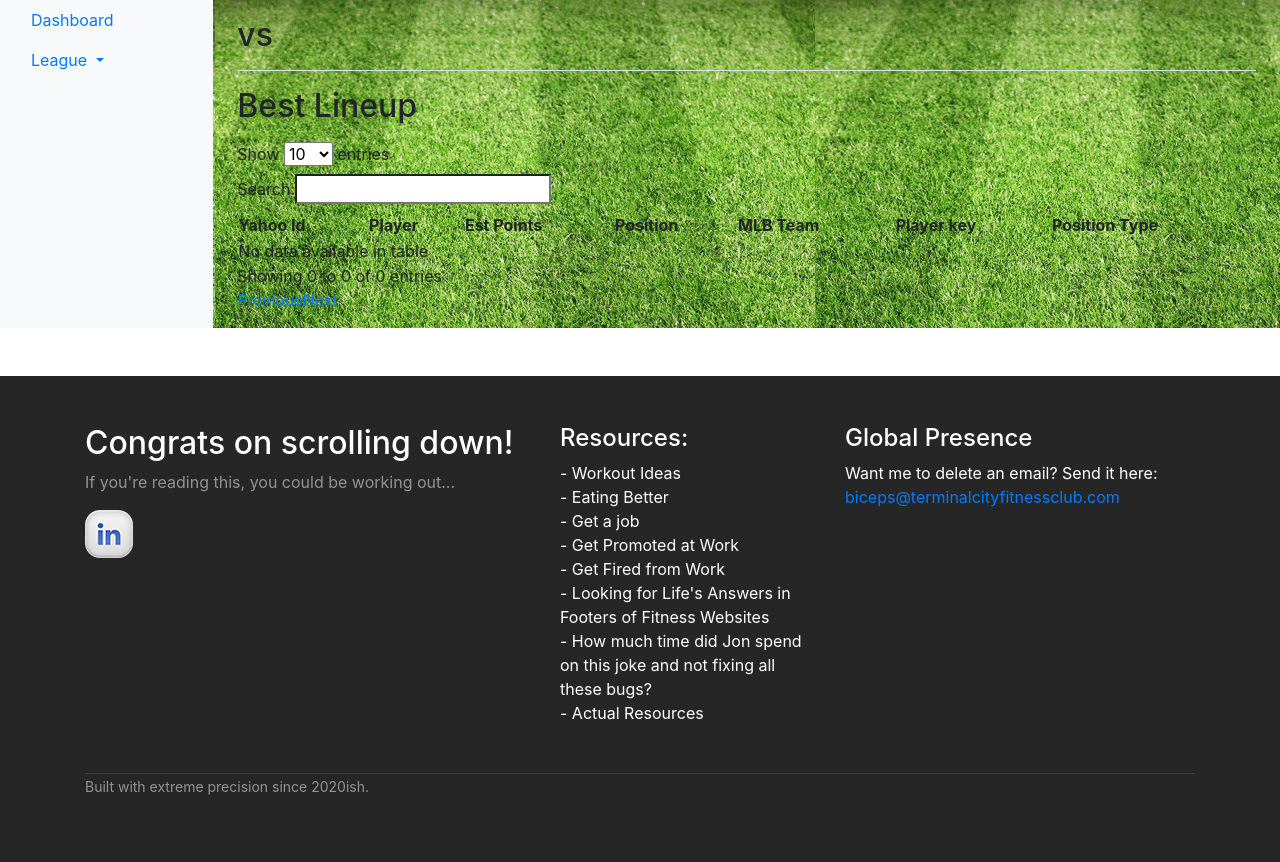
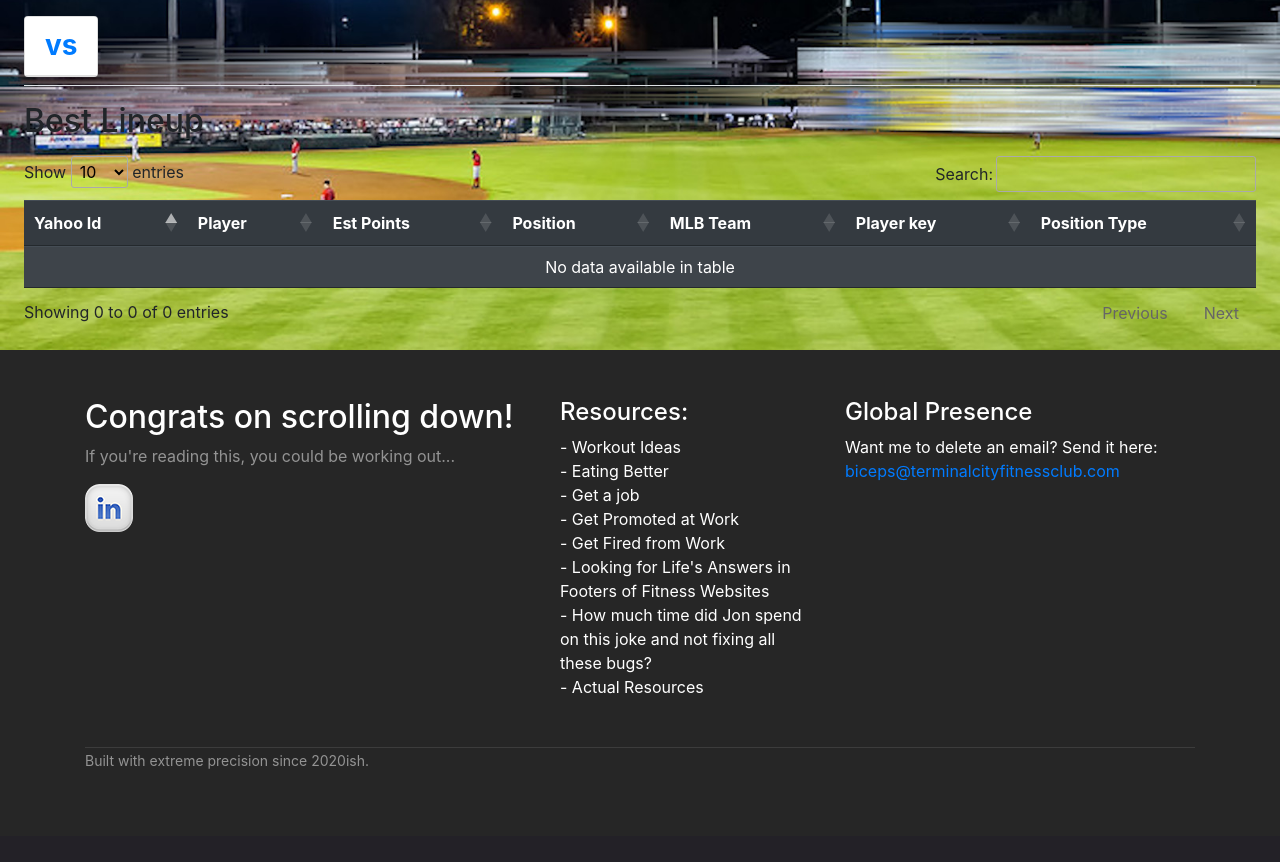
Before and after one commit to ChadShoeby/baseballBot, a Django app: template baseballBot/frontoffice/templates/frontoffice/best_lineup.html in a window 1280 px wide. Shown: the part 40-902 px from the top of the page. After the commit the page ends 809 px from the top, so only its background shows below. Run offline with Django 3.2, Linux system fonts and the light colour scheme; the template is opened without the code that fills it, so the values that code supplies are empty; parts of the project's set-up code (start-up, migrations or seed data) failed here and were passed over; some libraries are stand-ins or nearby versions.

Commit message:
Cleaned up styling of index, league and free agent templates. Added some datatables that work with bootstrap 4

```diff
--- a/baseballBot/frontoffice/templates/frontoffice/playerTable.html
+++ b/baseballBot/frontoffice/templates/frontoffice/playerTable.html
@@ -1,4 +1,4 @@
-<table id="playerTable{% if team %}_team_{{ team.id }}{% endif %}" class="display" style="width:100%">
+<table id="playerTable{% if team %}_team_{{ team.id }}{% endif %}" class="table table-striped table-dark table-hover" style="width:100%">
     <thead>
         <tr>
             <th>Yahoo Id</th>
--- a/baseballBot/templates/base.html
+++ b/baseballBot/templates/base.html
@@ -18,18 +18,21 @@
 
     <link href="{% static "baseballBot/css/base.css" %}" rel="stylesheet">
     <link href="//maxcdn.bootstrapcdn.com/font-awesome/4.1.0/css/font-awesome.min.css" rel="stylesheet">
+    <link rel="stylesheet" type="text/css" href="https://cdn.datatables.net/v/bs4-4.1.1/dt-1.10.21/datatables.min.css"/>
 {#     <link href="//cdn.datatables.net/1.10.21/css/jquery.dataTables.min.css" rel="stylesheet"> #}
 
     <title>{% block title %}Baseball Bot{% endblock %}</title>
     <style>
 main{
-background-image: url({% static "baseballBot/img/grass.jpg" %});
-background-repeat: repeat;
-/*background-size: cover;
-background-repeat: no-repeat;*/
-/*background-position: center center;   */
-/*height: 100%;*/
-/*width:100%;*/
+/*background-image: url({% static "baseballBot/img/feild_main.jpg" %});
+background-repeat: repeat;*/
+/*background-image: url({% static "baseballBot/img/stadium_background.png" %});*/
+background-image: url({% static "baseballBot/img/stadium_lights_wind_main.jpg" %});
+background-size: cover;
+background-repeat: no-repeat;
+background-position: center center;
+height: 100%;
+width:100%;
 }
     </style>
     {% block extra_css %}{% endblock %}
@@ -38,6 +41,7 @@ background-repeat: no-repeat;*/
 
 {% block body %}
     <body>
+
     <nav class="navbar navbar-dark sticky-top bg-dark flex-row-md-nowrap p-0">
       <a class="navbar-brand col-sm-3 col-md-2 mr-0" href="{% url "home" %}">
         BaseballBot
@@ -67,12 +71,13 @@ background-repeat: no-repeat;*/
 
 
 
+
     {% block body_content %}
         <div class="container-fluid">
             <div class="row">
 
                 {# put side navbar here #}
-                {% include "sideNav.html" %}
+                {# {% include "sideNav.html" %}    #}
 
                 {% if messages %}
                 <div id="messages">
@@ -87,10 +92,16 @@ background-repeat: no-repeat;*/
                 </div>
                 {% endif %}
 
-                <main role="main" class="col-md-9 ml-sm-auto col-lg-10 pt-3 px-4">
-                    <div class="d-flex justify-content-between flex-wrap flex-md-nowrap align-items-center pb-2 mb-3 border-bottom">
-                        <h1 class="h2">{% block dashboardTitle %}{% endblock %}</h1>
-                        <div class="font-weight-bold">{% block managerTitle %}{% endblock %}</div>
+                <main role="main" class="ml-sm-auto pt-3 px-4">
+                  <div class="d-flex justify-content-between flex-wrap flex-md-nowrap align-items-center pb-2 mb-3 border-bottom">
+
+                  <div class="card">
+                    <div class="card-header" style="background-color: #fff;">
+                      <h3 class="m-0 font-weight-bold text-primary">
+                        {% block dashboardTitle %}{% endblock %}
+                      </h3>
+                    </div>
+                  </div>
                     </div>
 
                 {% block dashboardBody %}{% endblock %}
@@ -107,7 +118,8 @@ background-repeat: no-repeat;*/
     {# {% endblock %} #}
 
     {% block javascript %}{% endblock %}
-    <script type="text/javascript" language="javascript" src="https://cdn.datatables.net/1.10.21/js/jquery.dataTables.min.js"></script>
+    {#} <script type="text/javascript" language="javascript" src="https://cdn.datatables.net/1.10.21/js/jquery.dataTables.min.js"></script>#}
+    <script type="text/javascript" src="https://cdn.datatables.net/v/bs4-4.1.1/dt-1.10.21/datatables.min.js"></script>
   </body>
 {% endblock %}
 </html>
--- a/baseballBot/templates/footer.html
+++ b/baseballBot/templates/footer.html
@@ -33,7 +33,7 @@
 
 </style>
 
-<div class="mt-5 pt-5 pb-5 footer">
+<div class="pt-5 pb-5 footer">
 <div class="container">
   <div class="row">
     <div class="col-lg-5 col-xs-12 about-company">
```
Also changed, not shown: baseballBot/frontoffice/templates/frontoffice/index.html (+2 -8 lines), baseballBot/frontoffice/templates/frontoffice/rosterTable.html (+4 -4 lines), baseballBot/static/baseballBot/img/stadium_lights_wind_main.jpg (added).
